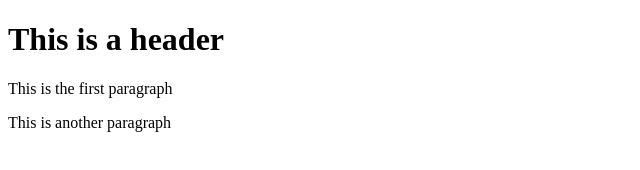
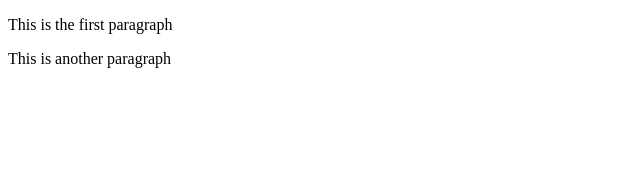
Before and after one commit to shivp1983/git-test, a plain HTML site: page index.html in a window 1280 px wide. Shown: the whole page, without its empty margins (0-640 px from the left). Drawn offline with Linux system fonts and the light colour scheme.

Commit message:
fourth commit

```diff
--- a/index.html
+++ b/index.html
@@ -7,7 +7,6 @@
     <title>Document</title>
 </head>
 <body>
-    <h1>This is a header</h1>
     <p>This is the first paragraph</p>
     <p>This is another paragraph</p>
 </body>
```
Also changed, not shown: templates/template.html (+1 -0 lines).
